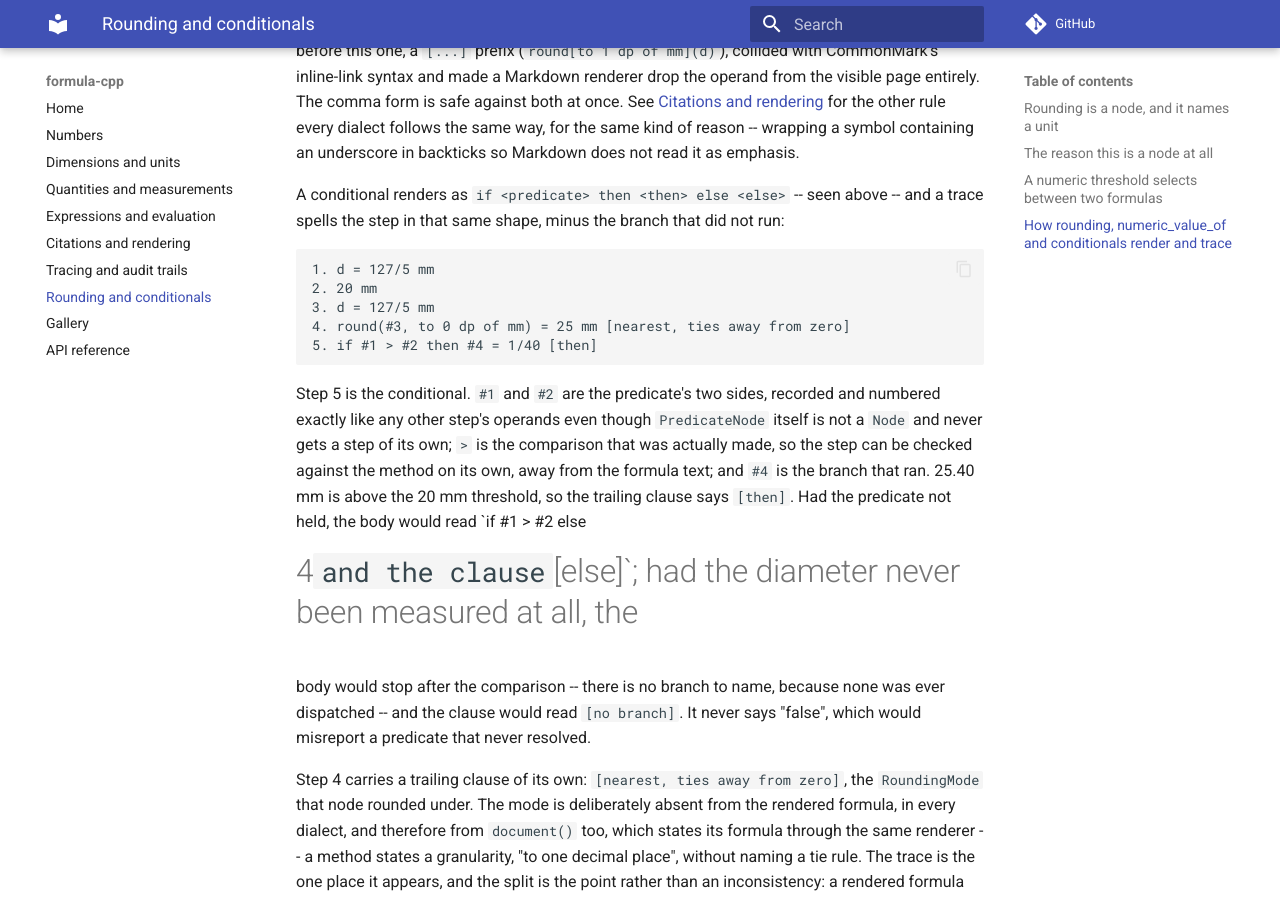
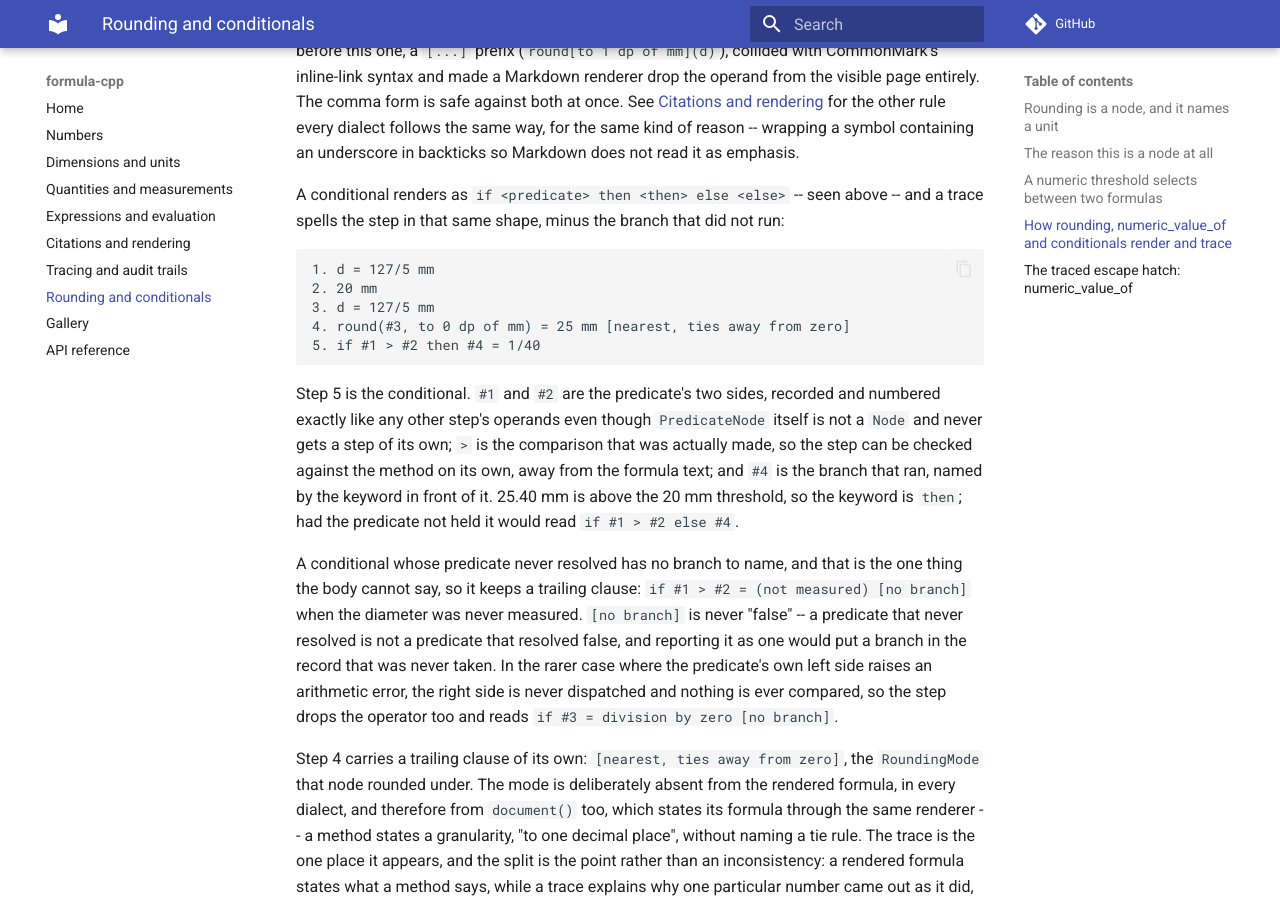
Before and after one commit to LASTRADA-Software/formula-cpp, an MkDocs documentation site: the page built from docs/rounding-and-conditionals.md, in a window 1280 px wide and 900 px high, scrolled down 3162 px. Built offline with MkDocs 1.6.1 and Material for MkDocs 9.7.7, drawn with Linux system fonts in a browser that asks for light colours; comment, search, counter and statistics services are not loaded.

Commit message:
fix(trace): drop the redundant branch suffix, and stop re-exporting to reach a comparison
The merge of phase 8 landed the first version of its final fix round. A
second pass corrected two things in it, and this brings master to that.

A conditional's trace step read `if #1 > #2 then #3 = 1650 [then]`, naming
the branch twice: once as the keyword that selects it and again as a
trailing suffix. The suffix predates the keyword -- it carried the whole
meaning back when the body was `when(#1, #2, #3)` -- and is now noise. It is
dropped for the then and else cases, with tests asserting its absence so it
cannot creep back. `[no branch]` survives as the only suffix, because that
case has no keyword to carry it and must stay distinct from `else`: a
predicate that never resolved is not a predicate that resolved false.

Reaching the comparison needed no new API. The first version added a member
to WhenNode and an accessor to PredicateNode; reading
`std::remove_cvref_t<decltype(node.predicate)>::comparison` directly in the
`if constexpr` block that already exists in RecordingSink::produced works
everywhere and matches how `node.citation` is read one block above. Both
additions are removed -- 44 lines of public surface this library does not
need.

Also adds the test that keeps render() and the trace agreeing on how a
comparison is spelled, checking all six operators against one expectation on
both surfaces, so two tables cannot silently drift apart.

331 tests on MSVC cl, clang-cl and GCC.

Signed-off-by: Christian Parpart <c.parpart@lastrada.net>

````diff
--- a/docs/rounding-and-conditionals.md
+++ b/docs/rounding-and-conditionals.md
@@ -166,7 +166,7 @@
 2. 20 mm
 3. d = 127/5 mm
 4. round(#3, to 0 dp of mm) = 25 mm [nearest, ties away from zero]
-5. if #1 > #2 then #4 = 1/40 [then]
+5. if #1 > #2 then #4 = 1/40
 ```
 
 Step 5 is the conditional. `#1` and `#2` are the predicate's two sides,
@@ -174,12 +174,19 @@
 `PredicateNode` itself is not a `Node` and never gets a step of its own; `>`
 is the comparison that was actually made, so the step can be checked against
 the method on its own, away from the formula text; and `#4` is the branch
-that ran. 25.40 mm is above the 20 mm threshold, so the trailing clause says
-`[then]`. Had the predicate not held, the body would read `if #1 > #2 else
-#4` and the clause `[else]`; had the diameter never been measured at all, the
-body would stop after the comparison -- there is no branch to name, because
-none was ever dispatched -- and the clause would read `[no branch]`. It never
-says "false", which would misreport a predicate that never resolved.
+that ran, named by the keyword in front of it. 25.40 mm is above the 20 mm
+threshold, so the keyword is `then`; had the predicate not held it would read
+`if #1 > #2 else #4`.
+
+A conditional whose predicate never resolved has no branch to name, and that
+is the one thing the body cannot say, so it keeps a trailing clause:
+`if #1 > #2 = (not measured) [no branch]` when the diameter was never
+measured. `[no branch]` is never "false" -- a predicate that never resolved
+is not a predicate that resolved false, and reporting it as one would put a
+branch in the record that was never taken. In the rarer case where the
+predicate's own left side raises an arithmetic error, the right side is never
+dispatched and nothing is ever compared, so the step drops the operator too
+and reads `if #3 = division by zero [no branch]`.
 
 Step 4 carries a trailing clause of its own: `[nearest, ties away from
 zero]`, the `RoundingMode` that node rounded under. The mode is deliberately
````
Also changed, not shown: docs/gallery.md (+1 -1 lines), 6 other files.
